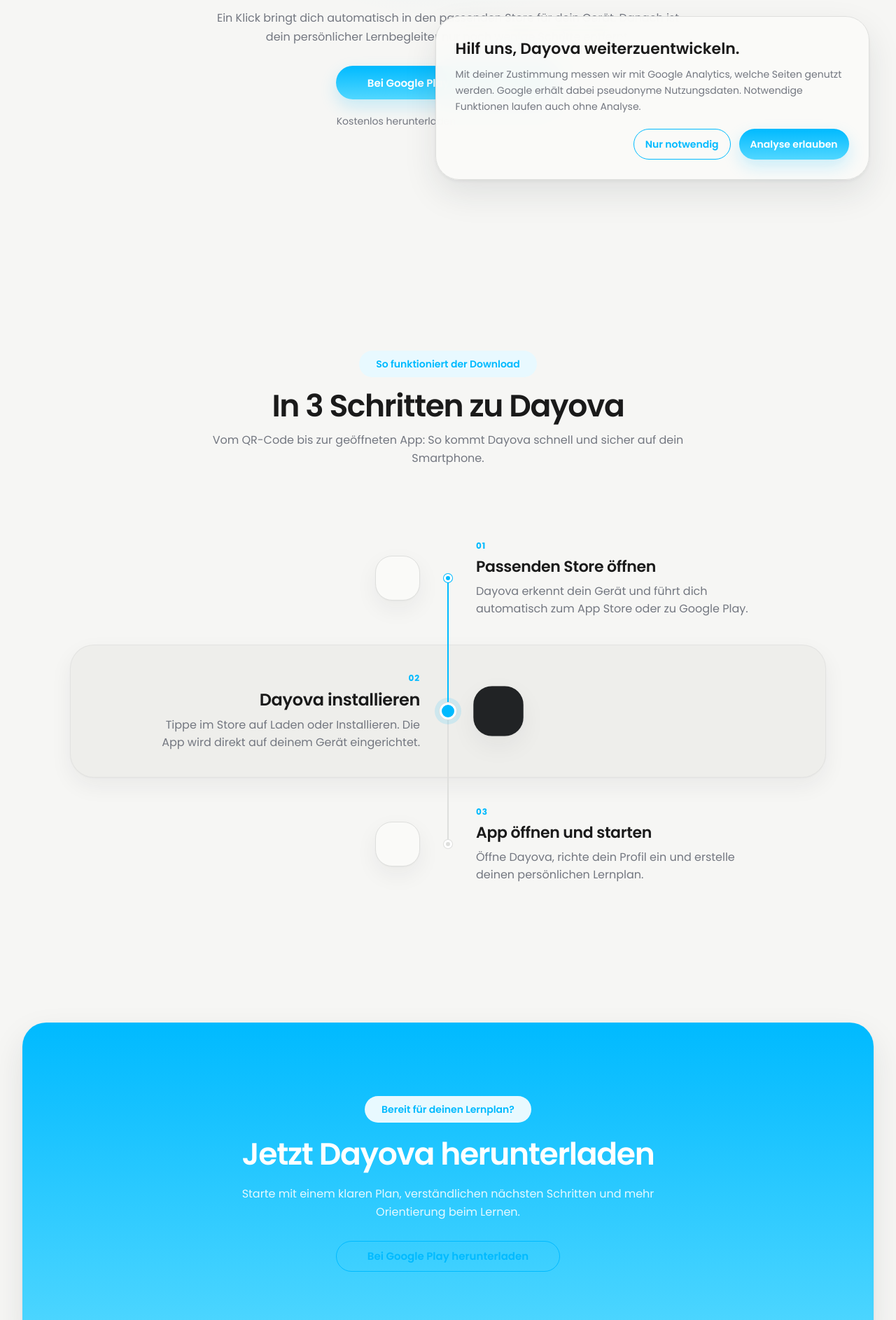
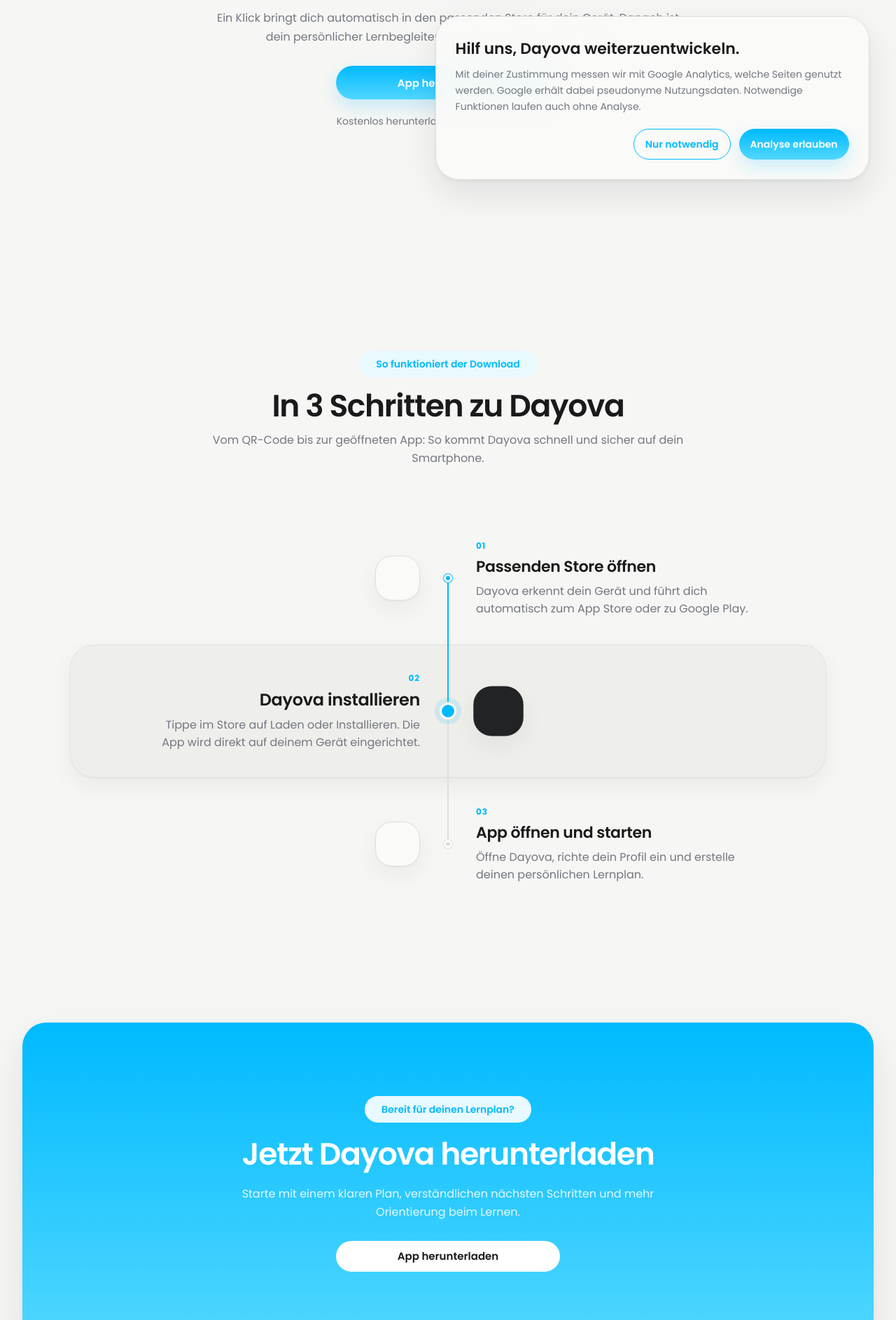
Before and after one commit to Dayova/dayova-website, a Next.js app: page /downloads in a window 1280 px wide. Shown: the part 509-2395 px from the top of the page at 70% size. Built offline with nearby package versions, Linux system fonts and the light colour scheme; no server answers; some icons are missing.

Commit message:
Refine download page store CTA

```diff
--- a/src/app/(marketing)/downloads/page.tsx
+++ b/src/app/(marketing)/downloads/page.tsx
@@ -35,10 +35,9 @@
             Gerät. Danach ist dein persönlicher Lernbegleiter nur noch wenige
             Schritte entfernt.
           </p>
-          <StoreDownloadLink
-            className="download-page__store-button"
-            showStoreName
-          />
+          <StoreDownloadLink className="download-page__store-button">
+            App herunterladen
+          </StoreDownloadLink>
           <span className="download-page-hero__hint">
             Kostenlos herunterladen · Für iOS und Android
           </span>
@@ -87,9 +86,10 @@
             </p>
             <StoreDownloadLink
               variant="secondary"
-              className="download-page__store-button"
-              showStoreName
-            />
+              className="download-page__store-button home-classic-download__button"
+            >
+              App herunterladen
+            </StoreDownloadLink>
           </div>
         </div>
       </section>
```
